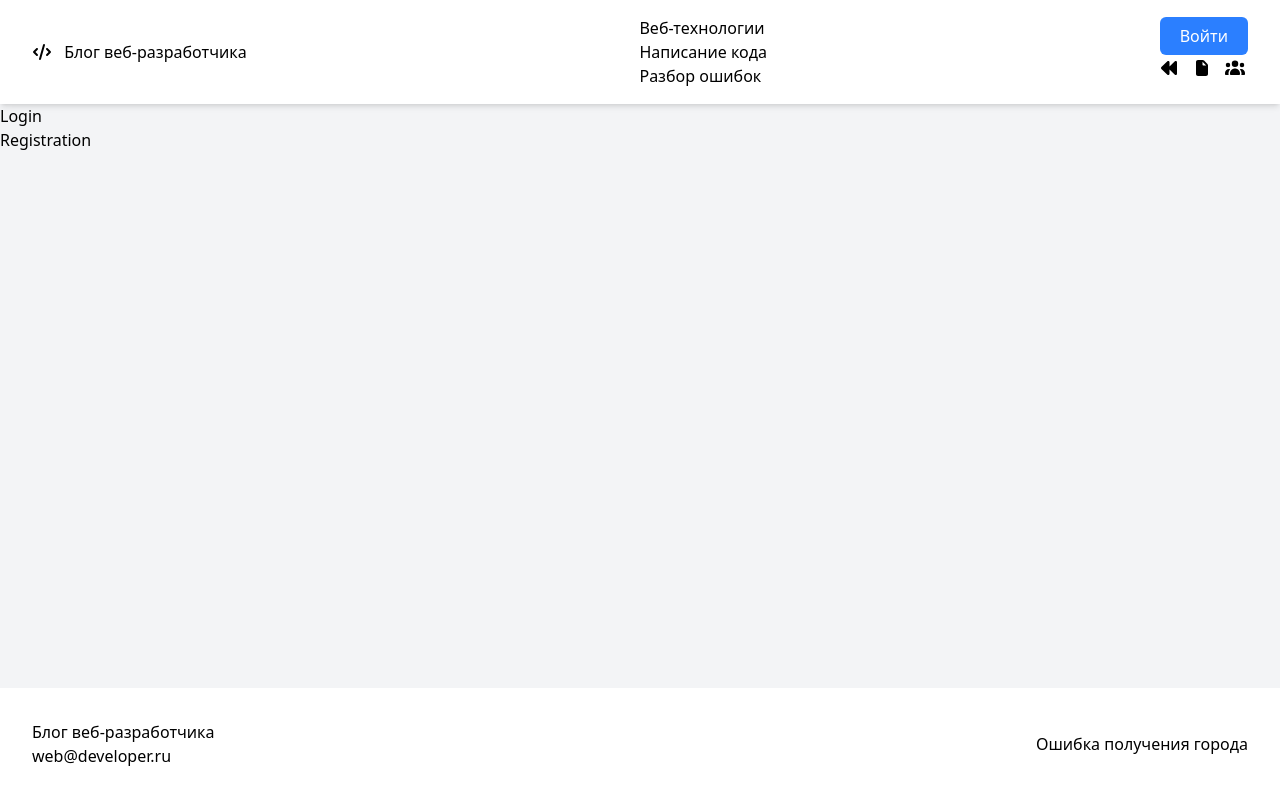
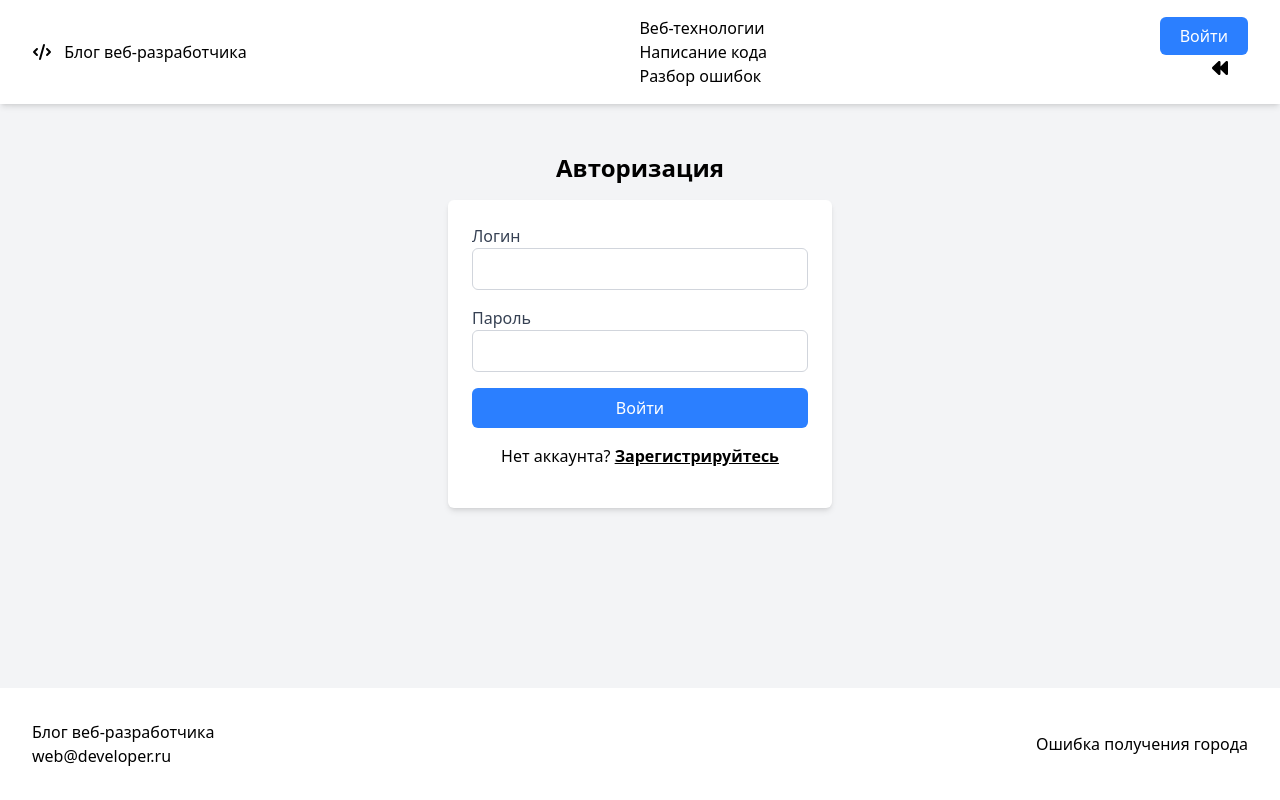
Before and after one commit to B1ZON-c0de/blog-vue, a Vue app in the folder frontend/: page /login in a window 1280 px wide. Built offline with nearby package versions, Linux system fonts and the light colour scheme; no server answers.

Commit message:
init auth

```diff
--- a/frontend/src/components/layout/LayoutHeader.vue
+++ b/frontend/src/components/layout/LayoutHeader.vue
@@ -1,13 +1,27 @@
 <script lang="ts" setup>
 import LayoutContainer from '@/components/layout/LayoutContainer.vue'
+import { useUserStore } from '@/stores/user'
 import {
   faCode,
   faBackward,
   faFile,
   faUsers,
+  faRightFromBracket,
 } from '@fortawesome/free-solid-svg-icons'
 import { FontAwesomeIcon } from '@fortawesome/vue-fontawesome'
-import { RouterLink } from 'vue-router'
+import { RouterLink, useRoute, useRouter } from 'vue-router'
+
+const userStore = useUserStore()
+const router = useRouter()
+const route = useRoute()
+
+const handleLogout = async () => {
+  const response = await userStore.logout()
+
+  if (!response.error && route.meta.requiresAuth) {
+    router.push('/')
+  }
+}
 </script>
 
 <template>
@@ -30,22 +44,44 @@ import { RouterLink } from 'vue-router'
         <p>Написание кода</p>
         <p>Разбор ошибок</p>
       </div>
-      <div>
-        <p class="mb-2">
-          <RouterLink to="/login" class="btn-login" aria-label="Войти"
+      <div class="text-right">
+        <div class="mb-2">
+          <RouterLink
+            v-if="!userStore.isAuthorized"
+            to="/login"
+            class="btn-login"
+            aria-label="Войти"
             >Войти</RouterLink
           >
-        </p>
+          <div v-else>
+            <span>{{ userStore.user.login }}</span>
+            &nbsp; | &nbsp;
+            <button @click="handleLogout">
+              <FontAwesomeIcon
+                :icon="faRightFromBracket"
+                class="icon-hover cursor-pointer"
+              />
+            </button>
+          </div>
+        </div>
         <p>
           <a href="#" @click.prevent="$router.go(-1)">
             <FontAwesomeIcon :icon="faBackward" class="icon-hover" />
           </a>
           &nbsp;
-          <RouterLink to="/posts" aria-label="Написать статью">
+          <RouterLink
+            v-if="userStore.isAuthorized"
+            to="/posts"
+            aria-label="Написать статью"
+          >
             <FontAwesomeIcon :icon="faFile" class="icon-hover" />
           </RouterLink>
           &nbsp;
-          <RouterLink to="/users" aria-label="Пользователи">
+          <RouterLink
+            v-if="userStore.isAuthorized"
+            to="/users"
+            aria-label="Пользователи"
+          >
             <FontAwesomeIcon :icon="faUsers" class="icon-hover" />
           </RouterLink>
         </p>
--- a/frontend/src/router/index.ts
+++ b/frontend/src/router/index.ts
@@ -1,3 +1,4 @@
+import { useUserStore } from '@/stores/user'
 import { createRouter, createWebHistory } from 'vue-router'
 
 const router = createRouter({
@@ -11,11 +12,13 @@ const router = createRouter({
     {
       path: '/users',
       name: 'Users',
+      meta: { requiresAuth: true },
       component: () => import('../views/UsersView.vue'),
     },
     {
       path: '/posts',
       name: 'Posts',
+      meta: { requiresAuth: true },
       component: () => import('../views/NewArticleView.vue'),
     },
     {
@@ -24,7 +27,7 @@ const router = createRouter({
       component: () => import('../views/LoginView.vue'),
     },
     {
-      path: '/registration',
+      path: '/register',
       name: 'Registration',
       component: () => import('../views/RegistrationView.vue'),
     },
@@ -35,5 +38,12 @@ const router = createRouter({
     },
   ],
 })
+// GUARD
+router.beforeEach((to) => {
+  const userStore = useUserStore()
+  if (to.meta.requiresAuth && !userStore.isAuthorized) {
+    return { name: 'Login' }
+  }
+})
 
 export default router
--- a/frontend/src/schema.ts
+++ b/frontend/src/schema.ts
@@ -1,6 +1,6 @@
 import * as yup from 'yup'
 
-export const schema = yup.object({
+export const registerSchema = yup.object({
   login: yup
     .string()
     .required('Логин обязателен')
@@ -14,3 +14,14 @@ export const schema = yup.object({
     .required('Подтверждение пароля обязателено')
     .oneOf([yup.ref('password')], 'Пароли не совпадают'),
 })
+
+export const loginSchema = yup.object({
+  login: yup
+    .string()
+    .required('Логин обязателен')
+    .min(3, 'Логин должен содержать не менее 3 символов'),
+  password: yup
+    .string()
+    .required('Пароль обязателен')
+    .min(6, 'Пароль должен содержать не менее 6 символов'),
+})
--- a/frontend/src/stores/articles.ts
+++ b/frontend/src/stores/articles.ts
@@ -7,9 +7,7 @@ interface FetchArticlesArgs {
   page?: number
 }
 
-export const useArticlesStore = defineStore(
-  'articles',
-  () => {
+export const useArticlesStore = defineStore('articles', () => {
   const articles = ref<Article[]>([])
   const currentPage = ref<number>(1)
   const totalPages = ref<number>(1)
@@ -17,16 +15,14 @@ export const useArticlesStore = defineStore(
   const isLoading = ref<boolean>(false)
   const searchQuery = ref<string>('')
 
-    const fetchArticles = async (
-      args: FetchArticlesArgs = {},
-    ) => {
+  const fetchArticles = async (args: FetchArticlesArgs = {}) => {
     const { search = '', page = 1 } = args
     searchQuery.value = search
     currentPage.value = page
     isLoading.value = true
     try {
       const response = await fetch(
-          `/posts?search=${searchQuery.value}&limit=9&page=${page}`,
+        `/api/posts?search=${searchQuery.value}&limit=9&page=${page}`,
       )
       if (!response.ok) {
         throw new Error('Не удалось загрузить статьи')
@@ -52,11 +48,8 @@ export const useArticlesStore = defineStore(
     error,
     isLoading,
   }
-  },
-)
+})
 
 if (import.meta.hot) {
-  import.meta.hot.accept(
-    acceptHMRUpdate(useArticlesStore, import.meta.hot),
-  )
+  import.meta.hot.accept(acceptHMRUpdate(useArticlesStore, import.meta.hot))
 }
--- a/frontend/src/types/userTypes.ts
+++ b/frontend/src/types/userTypes.ts
@@ -1,5 +1,6 @@
 export interface User {
-  id?: string
+  id: string
   login: string
-  role: 'guest' | 'user' | 'admin' | null
+  roleId: number | null
+  createdAt: string
 }
--- a/frontend/src/views/LoginView.vue
+++ b/frontend/src/views/LoginView.vue
@@ -1,6 +1,67 @@
-<script lang="ts" setup></script>
+<script setup lang="ts">
+import ButtonBase from '@/components/base/ButtonBase.vue'
+import InputErrorBase from '@/components/base/InputErrorBase.vue'
+import InputBase from '@/components/base/InputBase.vue'
+import LabelBase from '@/components/base/LabelBase.vue'
+import MessageBoxBase from '@/components/base/MessageBoxBase.vue'
+import { loginSchema } from '@/schema'
+import { Form, type SubmissionHandler } from 'vee-validate'
+import { useUserStore } from '@/stores/user'
+import { ref } from 'vue'
+import { useRouter } from 'vue-router'
 
+const router = useRouter()
+const userStore = useUserStore()
+const errorMessage = ref('')
+
+const handleSubmit: SubmissionHandler = async (formData) => {
+  errorMessage.value = ''
+
+  try {
+    const data = await userStore.login(formData.login, formData.password)
+    if (data === undefined || data.error) {
+      throw new Error(data?.error || 'Произошла ошибка при входе')
+    } else {
+      userStore.user = data.user
+      router.push('/')
+    }
+  } catch (e) {
+    if (e instanceof Error) {
+      errorMessage.value = e.message
+    }
+  }
+}
+</script>
 <template>
-  <h1>Login</h1>
-  <RouterLink to="/registration">Registration</RouterLink>
+  <div class="py-8">
+    <h1 class="my-4 text-center text-2xl font-bold">Авторизация</h1>
+    <Form
+      class="mx-auto max-w-sm rounded-md bg-white p-6 shadow-md"
+      :validation-schema="loginSchema"
+      @submit="handleSubmit"
+    >
+      <div class="mb-4">
+        <LabelBase for="login"> Логин </LabelBase>
+        <InputBase name="login" type="text" id="login" />
+        <InputErrorBase name="login" />
+      </div>
+      <div class="mb-4">
+        <LabelBase for="password"> Пароль </LabelBase>
+        <InputBase name="password" type="password" id="password" />
+        <InputErrorBase name="password" />
+      </div>
+
+      <ButtonBase type="submit" class="mb-4 w-full"> Войти </ButtonBase>
+      <p class="text-center">
+        Нет аккаунта?
+        <RouterLink
+          to="/register"
+          class="font-semibold underline hover:no-underline"
+        >
+          Зарегистрируйтесь
+        </RouterLink>
+      </p>
+      <MessageBoxBase type="error">{{ errorMessage }}</MessageBoxBase>
+    </Form>
+  </div>
 </template>
--- a/frontend/src/views/RegistrationView.vue
+++ b/frontend/src/views/RegistrationView.vue
@@ -4,7 +4,7 @@ import InputErrorBase from '@/components/base/InputErrorBase.vue'
 import InputBase from '@/components/base/InputBase.vue'
 import LabelBase from '@/components/base/LabelBase.vue'
 import MessageBoxBase from '@/components/base/MessageBoxBase.vue'
-import { schema } from '@/schema'
+import { registerSchema } from '@/schema'
 import { Form, type SubmissionHandler } from 'vee-validate'
 import { useUserStore } from '@/stores/user'
 import { ref } from 'vue'
@@ -21,7 +21,8 @@ const handleSubmit: SubmissionHandler = async (formData) => {
     if (data === undefined || data.error) {
       throw new Error(data?.error || 'Произошла ошибка при регистрации')
     } else {
-      router.push('/login')
+      userStore.user = data.user
+      router.push('/')
     }
   } catch (e) {
     if (e instanceof Error) {
@@ -35,7 +36,7 @@ const handleSubmit: SubmissionHandler = async (formData) => {
     <h1 class="my-4 text-center text-2xl font-bold">Регистрация</h1>
     <Form
       class="mx-auto max-w-sm rounded-md bg-white p-6 shadow-md"
-      :validation-schema="schema"
+      :validation-schema="registerSchema"
       @submit="handleSubmit"
     >
       <div class="mb-4">
@@ -49,7 +50,7 @@ const handleSubmit: SubmissionHandler = async (formData) => {
         <InputErrorBase name="password" />
       </div>
       <div class="mb-4">
-        <LabelBase for="confirm-password"> Подтверждение пароля </LabelBase>
+        <LabelBase for="confirmPassword"> Подтверждение пароля </LabelBase>
         <InputBase
           type="password"
           name="confirmPassword"
--- a/frontend/vite.config.ts
+++ b/frontend/vite.config.ts
@@ -12,13 +12,10 @@ export default defineConfig({
   server: {
     port: 5174,
     proxy: {
-      '/posts': {
+      '/api': {
         target: backendUrl,
         changeOrigin: true,
-      },
-      '/register': {
-        target: backendUrl,
-        changeOrigin: true,
+        rewrite: (path) => path.replace(/^\/api/, ''),
       },
     },
   },
```
Also changed, not shown: frontend/src/stores/user.ts (+59 -6 lines). Lines whose indentation alone changed are shown as unchanged.
